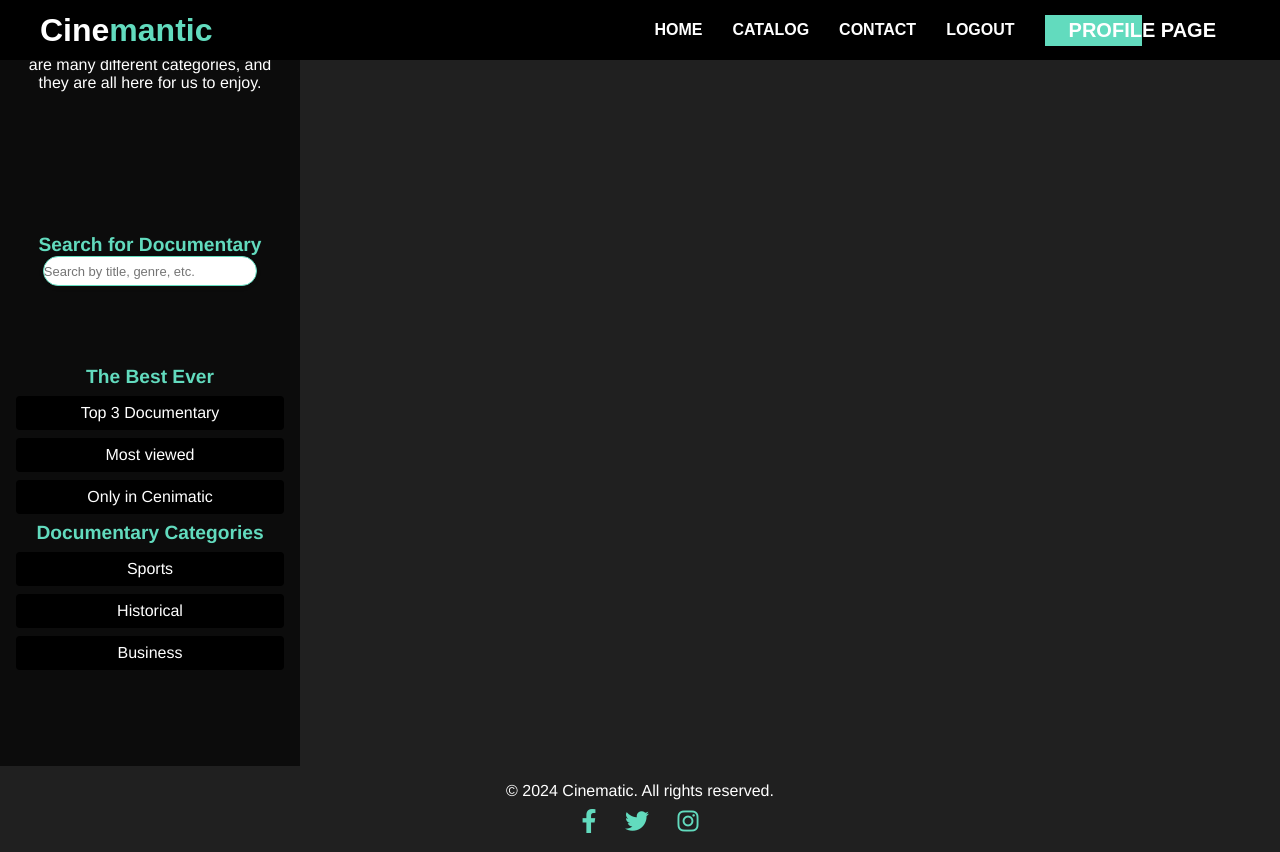
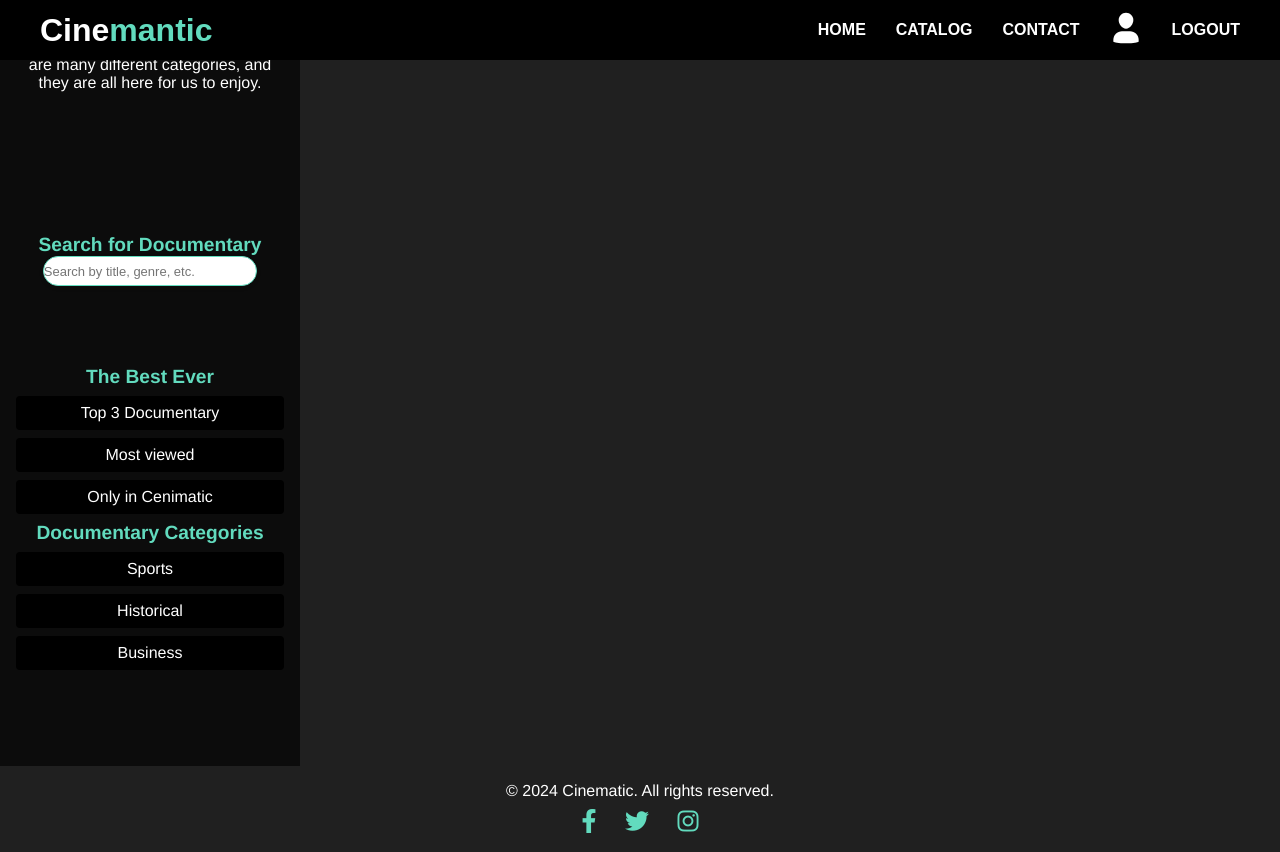
Before and after one commit to CyberMan010/Movies-land, a plain HTML site: page catalog.html in a window 1280 px wide. Drawn offline with Linux system fonts and the light colour scheme; no server answers.

Commit message:
last , husban take me

```diff
--- a/catalog.html
+++ b/catalog.html
@@ -20,12 +20,33 @@
                     <li><a href="/index2.html">Home</a></li>
                     <li><a href="/catalog.html">catalog</a></li>
                     <li><a href="/contact.html">Contact</a></li>
+                    <li>
+                        <a href="profile.html" >
+                          <!-- <span>Profile page</span> -->
+                          <svg
+                            xmlns="http://www.w3.org/2000/svg"
+                            height="32"
+                            width="32"
+                            viewBox="0 0 48 48"
+                          >
+                            <title>profile</title>
+                            <g fill="#fff" class="nc-icon-wrapper">
+                              <path
+                                fill="#fff"
+                                d="M30,29H18c-7.168,0-13,5.832-13,13v2c0,0.435,0.281,0.82,0.695,0.953 C5.957,45.036,12.229,47,24,47s18.043-1.964,18.305-2.047C42.719,44.82,43,44.435,43,44v-2C43,34.832,37.168,29,30,29z"
+                              ></path>
+                              <path
+                                data-color="color-2"
+                                fill="#fff"
+                                d="M24,25c6.195,0,11-6.988,11-13c0-6.065-4.935-11-11-11S13,5.935,13,12C13,18.012,17.805,25,24,25z"
+                              ></path>
+                            </g>
+                          </svg>
+                          <!-- <img src="" alt=""> -->
+                        </a>
+                      </li>
                     <li><a href="/index.html">Logout</a></li>
-                    <li>
-                        <a href="profile.html" class="btn btn-hover">
-                            <span>Profile page</span>
-                        </a>
-                    </li>
+
                 </ul>
                 <!-- MOBILE MENU TOGGLE -->
                 <div class="hamburger-menu" id="hamburger-menu">
```
Also changed, not shown: card details/html.html (+11 -10 lines), contact.html (+29 -77 lines), details.html (+27 -12 lines), index2.html (+23 -3 lines).
